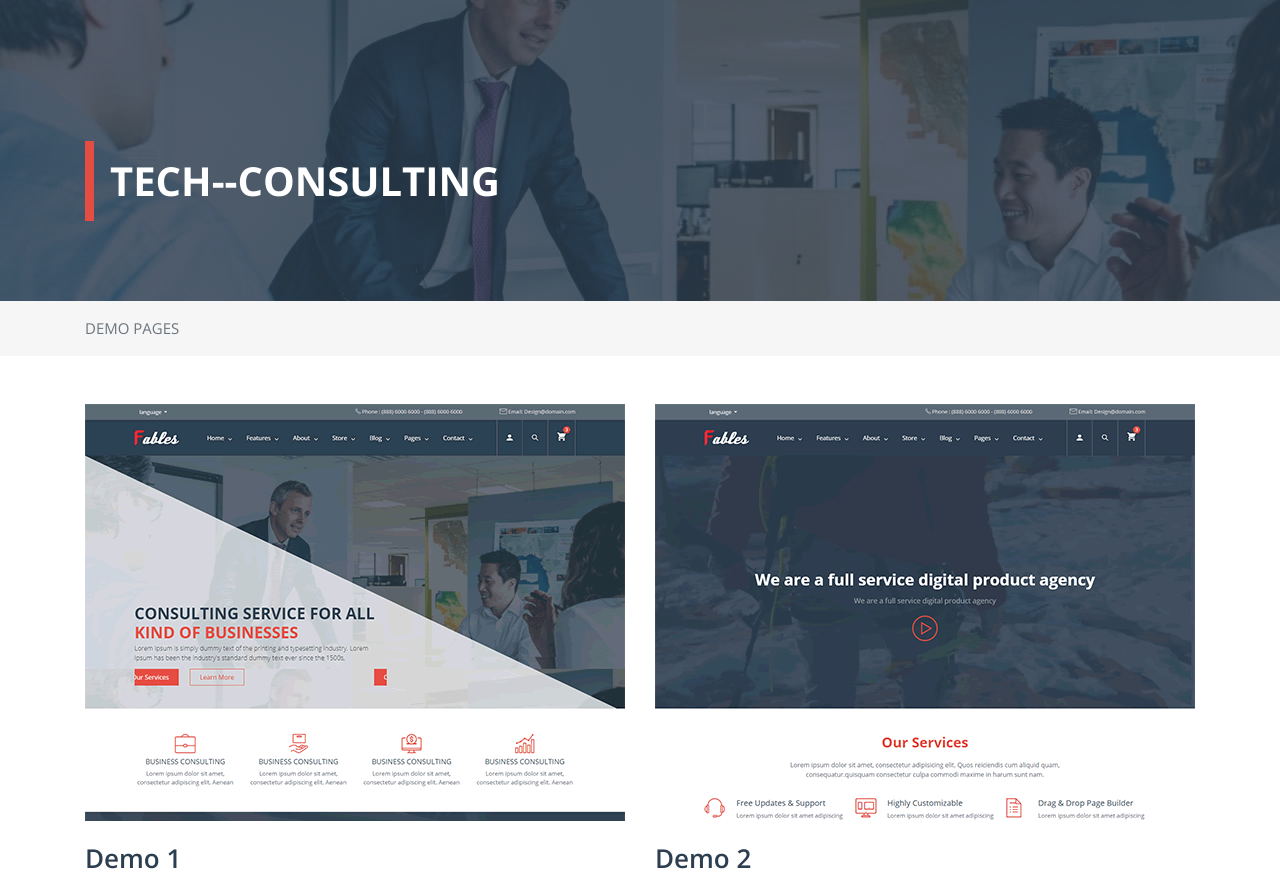
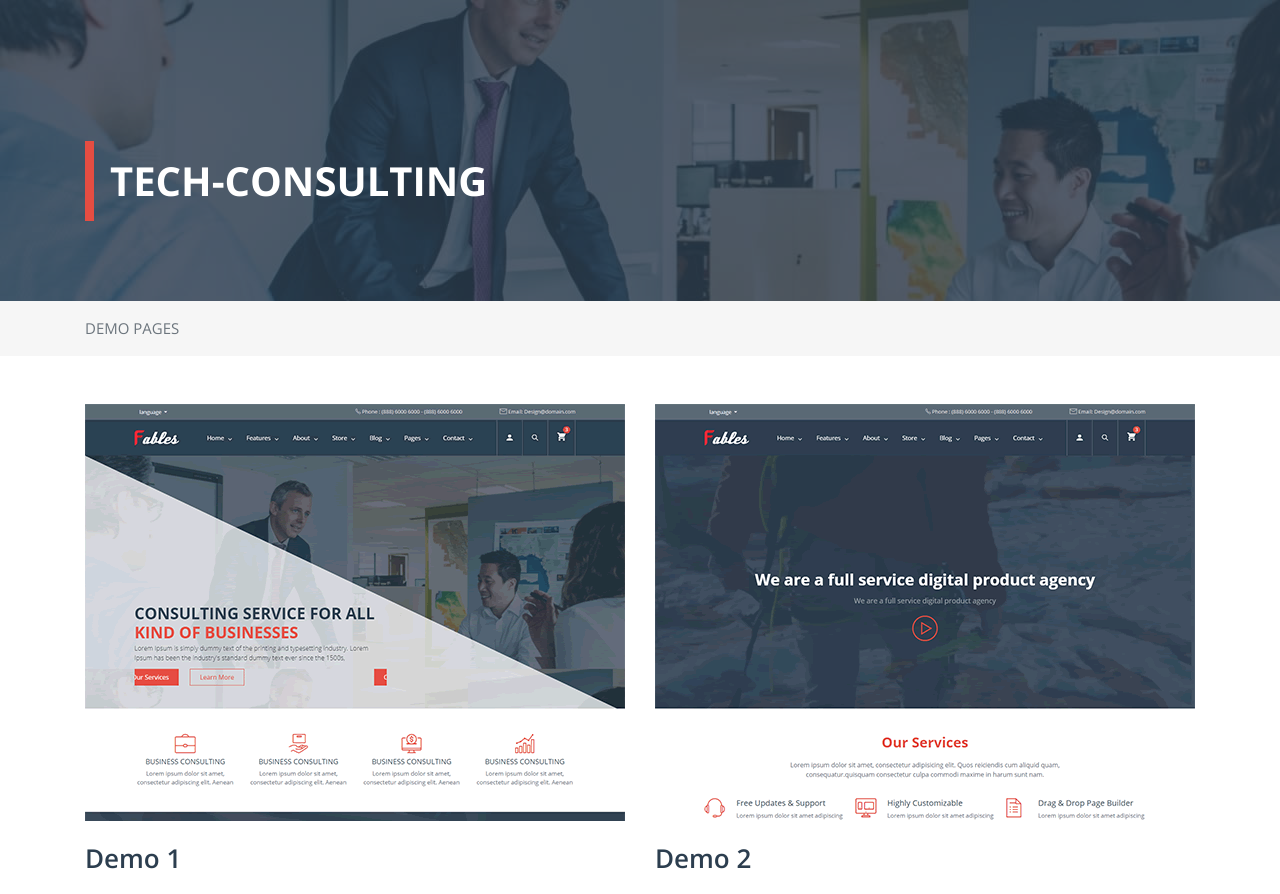
Before and after one commit to tebangfrancis/tech-consult, a plain HTML site: page fables-master/index.html in a window 1280 px wide. Shown: the top 894 px of the page. Drawn offline with nearby package versions, Linux system fonts and the light colour scheme.

Commit message:
fourth commit

```diff
--- a/fables-master/index.html
+++ b/fables-master/index.html
@@ -51,7 +51,7 @@
 <!-- Start Header -->
 <div class="fables-header fables-after-overlay">
     <div class="container">
-         <h2 class="fables-page-title fables-second-border-color">TECH--CONSULTING</h2>
+         <h2 class="fables-page-title fables-second-border-color">TECH-CONSULTING</h2>
     </div>
 </div>
 <!-- /End Header -->
```
